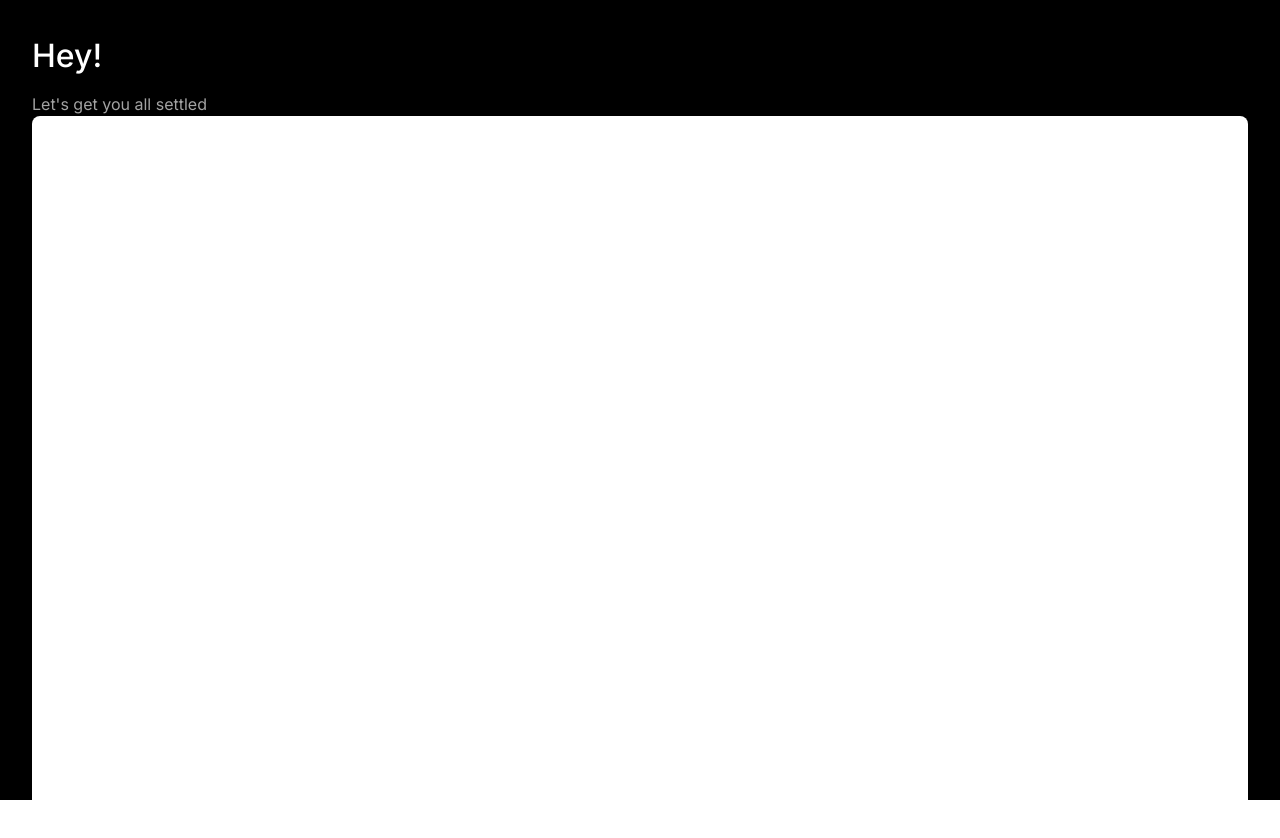
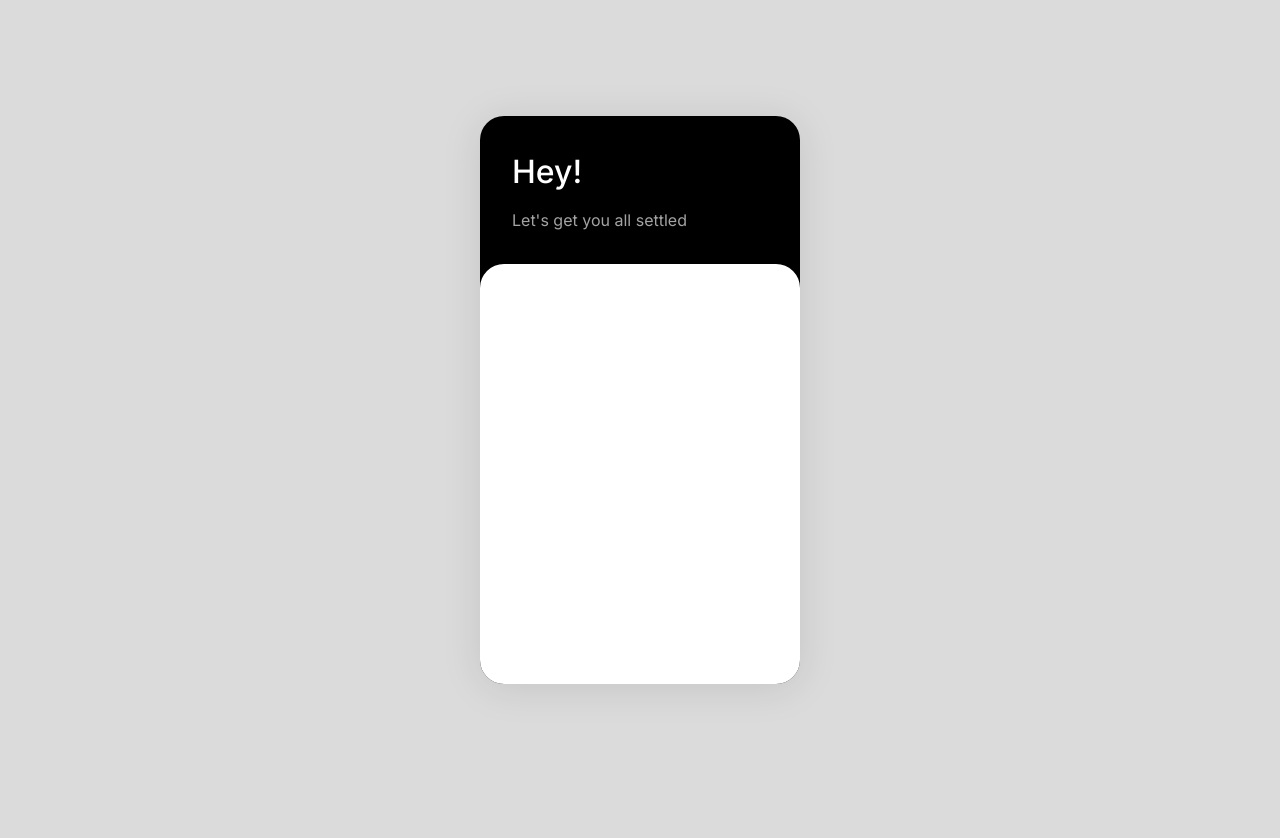
Before and after one commit to dark-circles-2022/panda-wallet, a React (Create React App) app: page / in a window 1280 px wide. Shown: the top 838 px of the page. After the commit the page ends 800 px from the top, so only its background shows below. Built offline with nearby package versions, Linux system fonts and the light colour scheme.

Commit message:
feat: change layout

```diff
--- a/src/App.tsx
+++ b/src/App.tsx
@@ -1,10 +1,20 @@
 import * as React from 'react';
-import { ChakraProvider } from '@chakra-ui/react';
+import { Box, ChakraProvider } from '@chakra-ui/react';
 import OnboardingLayout from './layout/Onboarding';
 import theme from './theme';
 
 export const App = () => (
   <ChakraProvider theme={theme}>
+    <Box
+      maxW="320px"
+      maxH="568px"
+      w="320px"
+      h="568px"
+      m="auto"
+      borderRadius={'3xl'}
+      overflow="hidden"
+      boxShadow="0px 4px 40px rgba(0, 0, 0, 0.1)"
+    >
       <OnboardingLayout
         title={'Hey!'}
         subtext={"Let's get you all settled"}
@@ -14,5 +24,6 @@ export const App = () => (
         isStepNumberVisible={true}
         canSkip={false}
       />
+    </Box>
   </ChakraProvider>
 );
--- a/src/layout/Onboarding.tsx
+++ b/src/layout/Onboarding.tsx
@@ -24,9 +24,12 @@ const OnboardingLayout = ({
     <Box
       as={'section'}
       bgColor={'bg.onboarding'}
-      h="100vh"
-      w="100vw"
+      h="100%"
+      w="100%"
       color="white"
+    >
+      <Box
+        as="header"
         p="8"
       >
         <Text
@@ -45,12 +48,13 @@ const OnboardingLayout = ({
         >
           {subtext}
         </Text>
+      </Box>
 
       <Box
         w="full"
-        borderTopRadius={'lg'}
+        h="full"
+        borderTopRadius={'3xl'}
         bgColor={'white'}
-        h="full"
       >
         {children}
       </Box>
--- a/src/theme/index.ts
+++ b/src/theme/index.ts
@@ -29,6 +29,15 @@ const styles = {
     body: {
       fontSize: '16px',
       fontFamily: 'Inter, sans-serif',
+      backgroundColor: '#DBDBDB',
+    },
+    '#root': {
+      height: '100vh',
+      width: '100vw',
+      display: 'flex',
+      flexDirection: 'column',
+      alignItems: 'center',
+      justifyContent: 'center',
     },
   }),
 };
```
Lines whose indentation alone changed are shown as unchanged.
